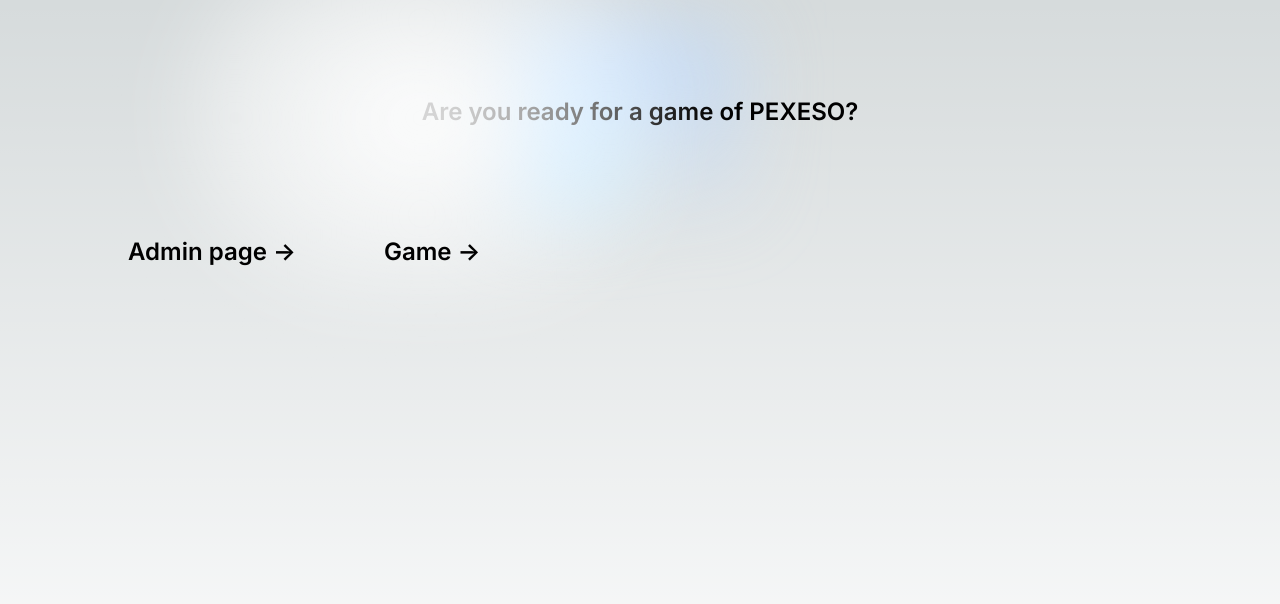
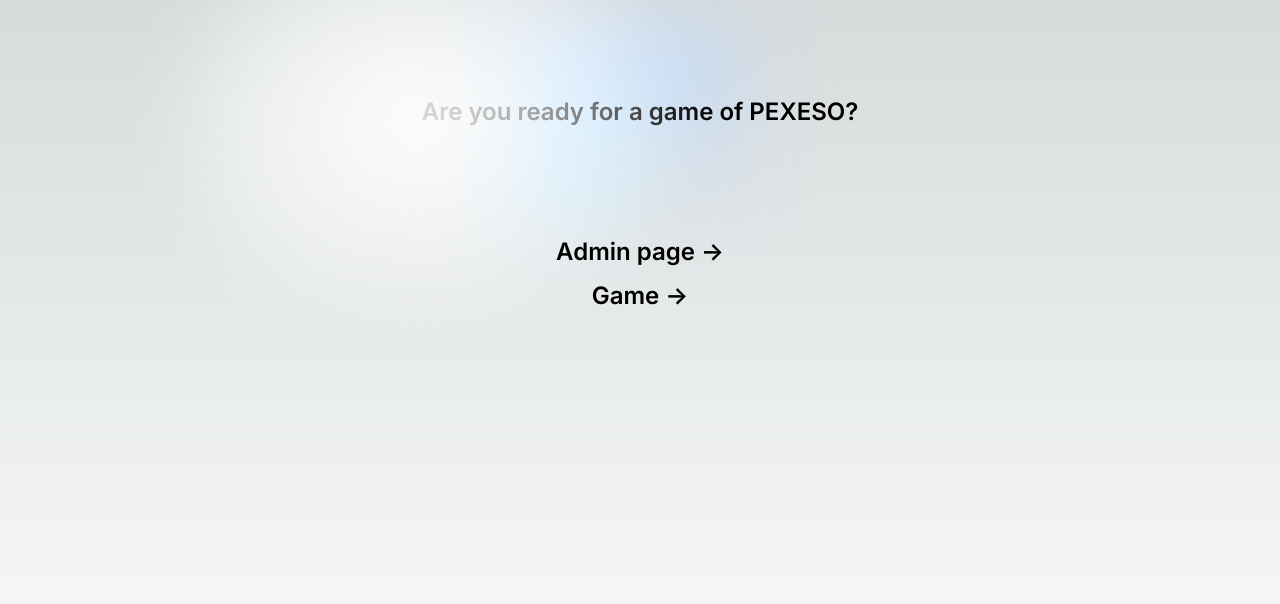
Before and after one commit to katacek/pexeso-app, a Next.js app: page / in a window 1280 px wide. Shown: the top 604 px of the page. Built offline with nearby package versions, Linux system fonts and the light colour scheme.

Commit message:
main page layout

```diff
--- a/src/app/page.js
+++ b/src/app/page.js
@@ -8,7 +8,7 @@ export default function Home() {
         <h2 className={`mb-3 text-2xl font-semibold`}> Are you ready for a game of PEXESO? </h2>
       </div>
 
-      <div className="mb-32 grid text-center lg:max-w-5xl lg:w-full lg:mb-0 lg:grid-cols-4 lg:text-left">
+      <div className="mb-32 grid text-center lg:max-w-5xl lg:w-full lg:mb-0">
 
       <Link href="/admin">
           <h2 className={`mb-3 text-2xl font-semibold`}>
```
